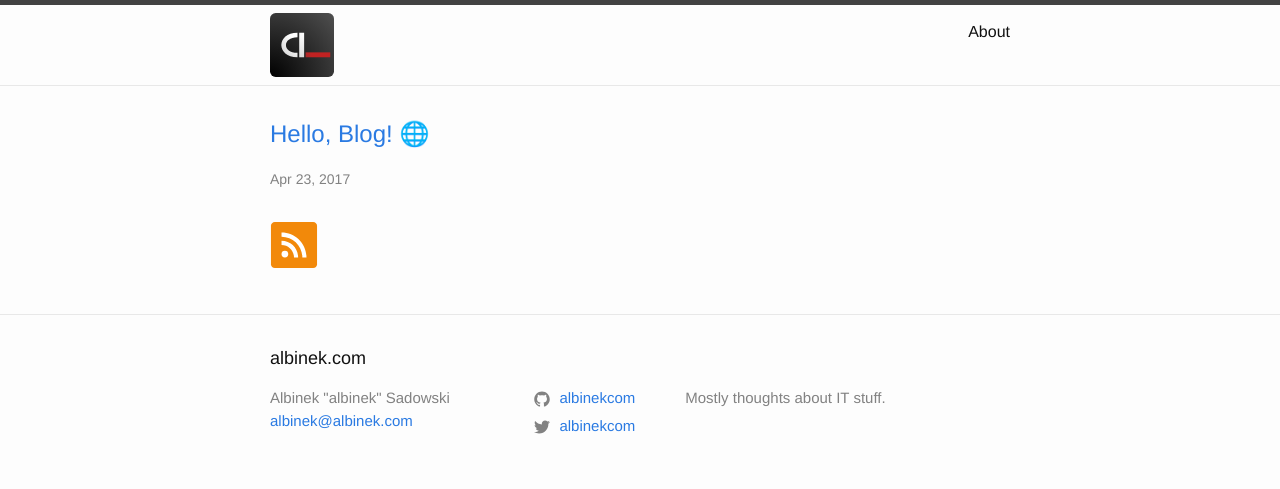
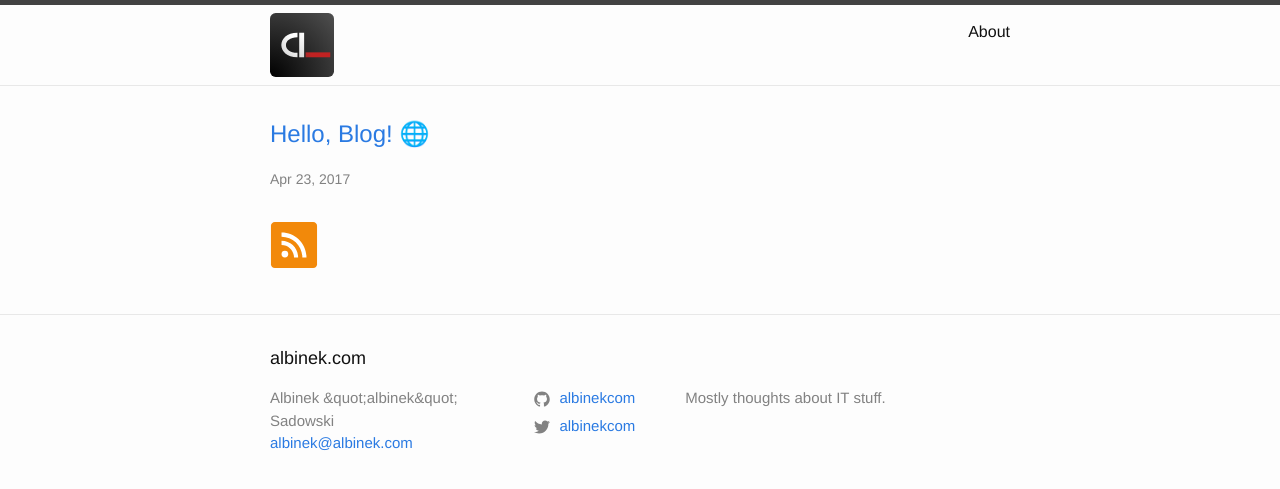
Before and after one commit to albinekcom/albinekcom.github.io, a Jekyll site: the page built from index.md, in a window 1280 px wide. Shown: the top 489 px of the page. Built offline with Jekyll 4.4.1, drawn with Linux system fonts in a browser that asks for light colours.

Commit message:
Fix issues after using W3C Markup Validation

```diff
--- a/_config.yml
+++ b/_config.yml
@@ -3,7 +3,7 @@ description: "Mostly thoughts about IT stuff."
 baseurl: ""
 
 author:
-  name: "Albinek \"albinek\" Sadowski"
+  name: "Albinek &quot;albinek&quot; Sadowski"
   email: "albinek@albinek.com"
   url: "http://albinek.com"
 
--- a/_includes/header.html
+++ b/_includes/header.html
@@ -1,4 +1,4 @@
-<header class="site-header" role="banner">
+<header class="site-header">
 
   <div class="wrapper">
     {% assign default_paths = site.pages | map: "path" %}
```
